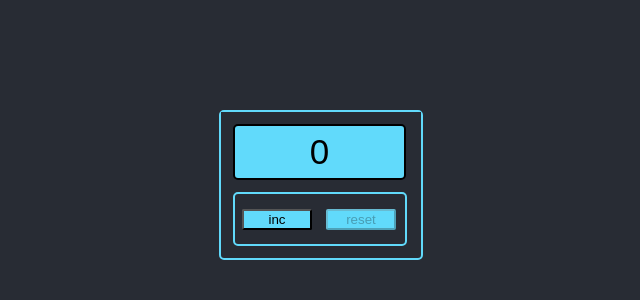
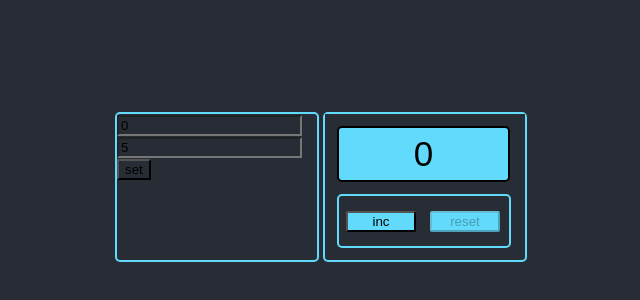
Before and after one commit to DzmitryYesis/Counter, a React (Create React App) app: page / in a window 1280 px wide. Shown: the part 90-390 px from the top of the page, without its empty margins (319-959 px from the left). Built offline with nearby package versions, Linux system fonts and the light colour scheme.

Commit message:
Added setting module

```diff
--- a/package.json
+++ b/package.json
@@ -1,5 +1,5 @@
 {
-  "name": "exam",
+  "name": "counter",
   "version": "0.1.0",
   "private": true,
   "dependencies": {
--- a/src/App.tsx
+++ b/src/App.tsx
@@ -1,12 +1,12 @@
-import React, {useState} from 'react';
+import React, {ChangeEvent, useState} from 'react';
 import './App.css';
 import {Button} from './Counter/Button';
 import {Tablo} from './Counter/Tablo';
 import styled from 'styled-components';
 
 function App() {
-    const minValue = 0
-    const maxValue = 5
+    let [minValue, setMinValue] = useState<number>(0)
+    let [maxValue, setMaxValue] = useState<number>(5)
     let [value, setValue] = useState<number>(minValue)
 
 
@@ -14,23 +14,51 @@ function App() {
 
     const reset = () => setValue(minValue)
 
+    const changeMinValue = (e: ChangeEvent<HTMLInputElement>) => {
+        setMinValue(+e.currentTarget.value)
+    }
+    const changeMaxValue = (e: ChangeEvent<HTMLInputElement>) => {
+        setMaxValue(+e.currentTarget.value)
+    }
+    const confirmValue = () => setValue(minValue)
+
 
     return (
         <AppStyle>
-            <Tablo value={value}/>
-            <Button value={value} inc={inc} reset={reset} maxValue={maxValue} minValue={minValue}/>
+            <SettingStyle>
+                <input type={'number'} value={minValue} onChange={changeMinValue}/>
+                <input type={'number'} value={maxValue} onChange={changeMaxValue}/>
+                <button onClick={confirmValue}>set</button>
+            </SettingStyle>
+            <CounterStyle>
+                <Tablo value={value}/>
+                <Button value={value} inc={inc} reset={reset} maxValue={maxValue} minValue={minValue}/>
+            </CounterStyle>
         </AppStyle>
     );
 }
 
 export default App;
 
-const AppStyle = styled.div`
+const CounterStyle = styled.div`
   background-color: #282c34;
-  margin-right: auto;
-  margin-left: auto;
-  margin-top: 200px;
-  width: 200px;
   border: 2px solid #61dafb;
   border-radius: 5px;
+  width: 200px;
+  margin: 2px;
 `
+
+const SettingStyle = styled.div`
+  background-color: #282c34;
+  border: 2px solid #61dafb;
+  border-radius: 5px;
+  width: 200px;
+  margin: 2px;
+`
+
+const AppStyle = styled.div`
+  display: flex;
+  flex-direction: row;
+  justify-content: center;
+  margin-top: 200px;
+`
--- a/src/Counter/Button.tsx
+++ b/src/Counter/Button.tsx
@@ -3,25 +3,25 @@ import styled from 'styled-components';
 
 type CounterPropsType = {
     value: number
-    inc:()=>void
-    reset:()=>void
-    maxValue:number
-    minValue:number
+    inc: () => void
+    reset: () => void
+    maxValue: number
+    minValue: number
 }
 
-export const Button = ({value, inc,reset,maxValue, minValue, ...props}: CounterPropsType) => {
+export const Button = ({value, inc, reset, maxValue, minValue, ...props}: CounterPropsType) => {
 
     return (
-        <ButtonsStyle>
-            <ButtonStyle disabled={value === maxValue} onClick={inc}>inc</ButtonStyle>
-            <ButtonStyle disabled={value === minValue} onClick={reset}>reset</ButtonStyle>
-        </ButtonsStyle>
+        <ButtonsCounterStyle>
+            <ButtonCounterStyle disabled={value === maxValue} onClick={inc}>inc</ButtonCounterStyle>
+            <ButtonCounterStyle disabled={value === minValue} onClick={reset}>reset</ButtonCounterStyle>
+        </ButtonsCounterStyle>
 
     )
 
 }
 
-const ButtonsStyle = styled.div`
+const ButtonsCounterStyle = styled.div`
   display: inline-block;
   background-color: #282c34;
   width: 170px;
@@ -30,8 +30,7 @@ const ButtonsStyle = styled.div`
   border: 2px solid #61dafb;
   border-radius: 5px;
 `
-
-const ButtonStyle = styled.button`
+const ButtonCounterStyle = styled.button`
   background-color: #61dafb;
   border-radius: 2px;
   margin: 15px 7px 7px 7px;
```
